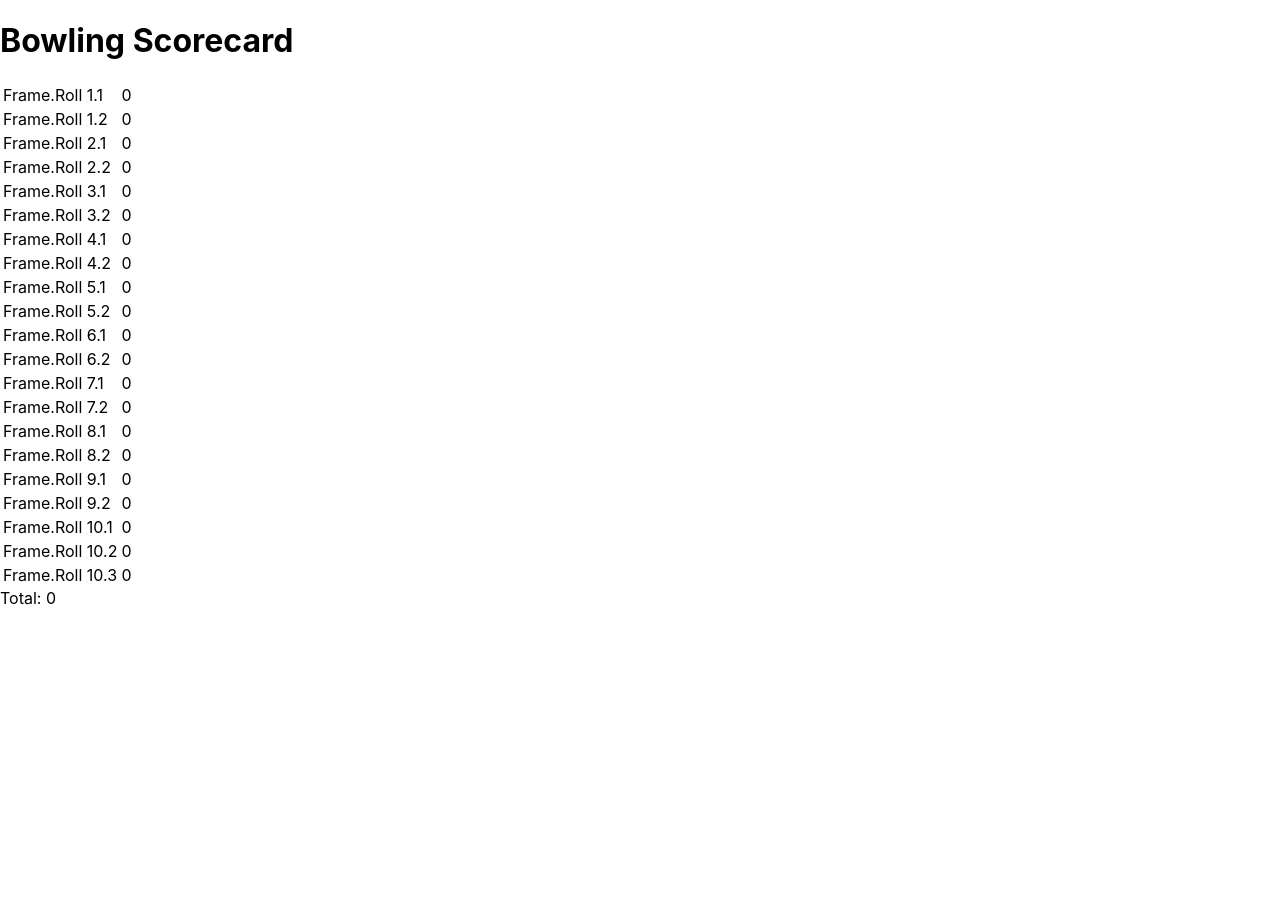
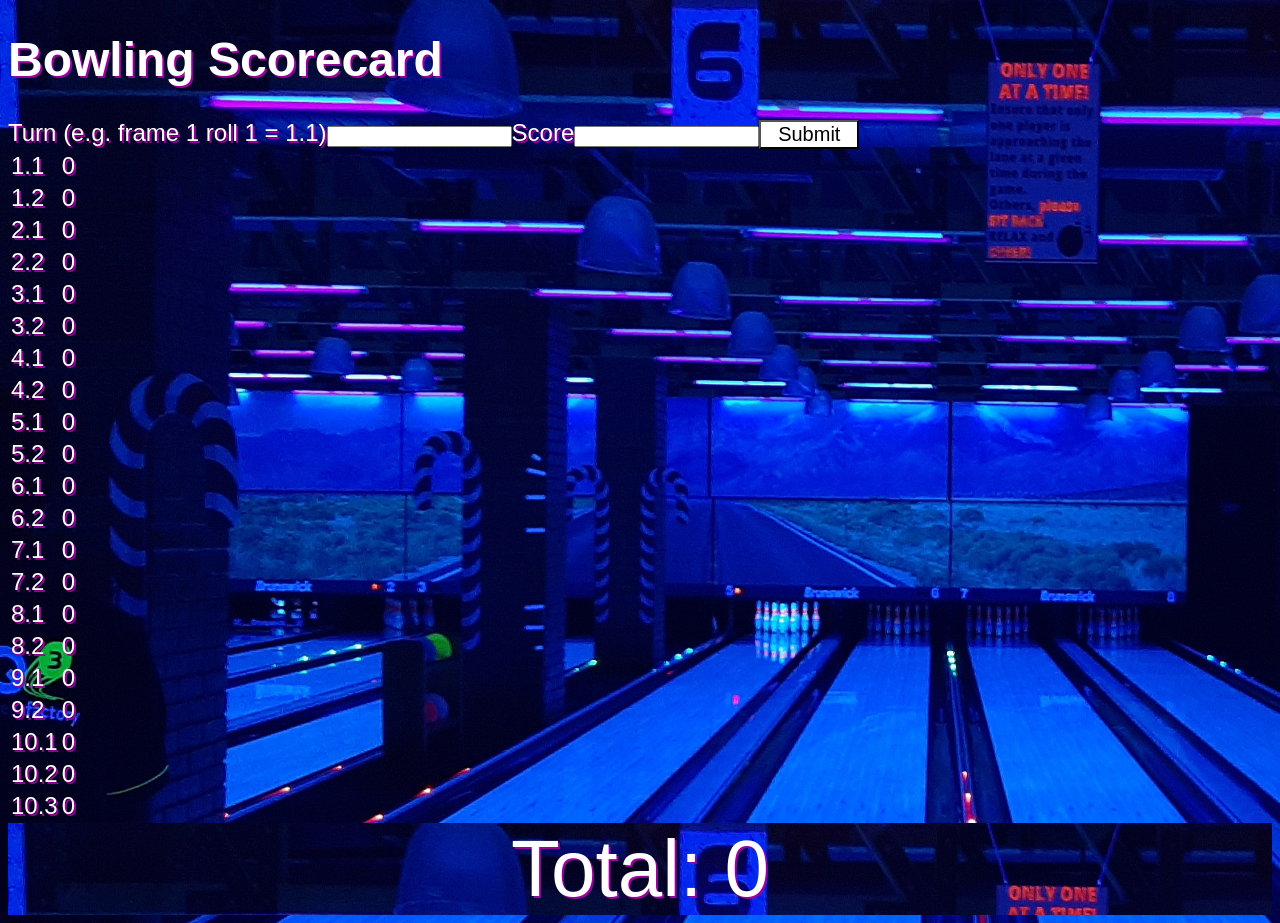
Before and after one commit to dm-devtech/Bowling-Scorecard-React, a React (Create React App) app: page / in a window 1280 px wide. Before the commit the page ends 800 px from the top, so only its background shows below. Built offline with nearby package versions, Linux system fonts and the light colour scheme.

Commit message:
added form to enter score

```diff
--- a/src/App.js
+++ b/src/App.js
@@ -1,11 +1,11 @@
-import React, { useState} from 'react';
+import React from 'react';
 import Controls from './components/Controls.js'
 
 function App() {
   return (
     <div className="App">
         <Controls/>
-      </div>
+    </div>
   );
 }
 
--- /dev/null
+++ b/src/CSS/formatting.css
@@ -0,0 +1,58 @@
+.Header {
+  height: 100%;
+  width: 100%;
+  letter-spacing: 5px;
+  color: white;
+  font: 90px Arial, sans-serif;
+  font-weight: bold;
+  text-align: center;
+  text-shadow: 2px 2px #ffffff;
+}
+
+.body-text {
+  height: 100%;
+  width: 100%;
+  letter-spacing: 5px;
+  color: white;
+  font: 70px Arial, sans-serif;
+  text-align: center;
+  text-shadow: 2px 2px #ffffff;
+}
+
+body {
+  color: white;
+  font: 24px Arial, sans-serif;
+  text-shadow: 2px 2px #990099;
+  background-color: green;
+  background-image: url('./Bowling.jpg');
+  background-size: 1920px 1080px;
+}
+
+.Total {
+  color: white;
+  font: 80px Arial, sans-serif;
+  text-shadow: 2px 2px #990099;
+  background-color: green;
+  background-image: url('./Bowling.jpg');
+  background-size: 1920px 1080px;
+  text-align: center;
+}
+
+.buttons {
+  margin: 0 auto;
+  size: 100px
+}
+
+.click:hover {
+    background: lightblue;
+    transform: scale(2);
+    transition-duration: 0.2s;
+    opacity: 0.8;
+}
+
+.click {
+    width: 100px;
+    background: white;
+    font-size: 20px;
+    cursor: pointer;
+}
--- a/src/components/Controls.js
+++ b/src/components/Controls.js
@@ -1,29 +1,79 @@
-import React from 'react';
-import Print from './Print.js';
 import Scorecard from './Scorecard.js';
+import React, { Component } from 'react';
 
-const Controls = () => {
-  let sth = new Scorecard
+class Controls extends Component {
+
+  constructor() {
+    super()
+    this.sth = new Scorecard()
+      this.state = {
+        turn: '',
+        score: ''
+      }
+      this.handleTurnChange = this.handleTurnChange.bind(this)
+      this.handleScoreChange = this.handleScoreChange.bind(this)
+    }
+
+    handleTurnChange = event => {
+      this.setState({
+        turn: event.target.value
+      });
+    }
+
+    handleScoreChange = event => {
+      this.setState({
+        score: event.target.value
+      });
+    }
+
+    handleSubmit = (event) => {
+      event.preventDefault();
+      this.setState({
+        isSubmitted: true,
+      });
+      this.sth.addRoll(Number(`${this.state.turn}`), Number(`${this.state.score}`))
+  };
+
+render() {
+  console.log(this.sth.score)
   return (
-    <div>
+    <div className="buttons">
     <h1>Bowling Scorecard</h1>
+    <form onSubmit = {this.handleSubmit}>
+      <label>Turn (e.g. frame 1 roll 1 = 1.1)</label>
+      <input type="text"
+             name="turn"
+             value={this.state.turn}
+             onChange={this.handleTurnChange}
+      />
+      <label>Score</label>
+      <input type="text"
+             name="score"
+             value={this.state.score}
+             onChange={this.handleScoreChange}
+      />
+      <input className="click" type="submit" value="Submit" />
+  </form>
       <table>
          <tbody>
          {
-           Object.keys(sth.score).map(itemKey => {
+           Object.keys(this.sth.score).map(itemKey => {
              return (
                <tr key={itemKey}>
-                 <td>Frame.Roll {itemKey}</td>
-                 <td>{itemKey === 'Link' ? <a href={sth.score[itemKey]}>{sth.score[itemKey]}</a> : sth.score[itemKey]}</td>
+                 <td> {itemKey}</td>
+                 <td>{this.sth.score[itemKey]}</td>
                </tr>
              )
            })
          }
          </tbody>
        </table>
-       Total: {sth.total(10)}
+       <div className="Total">
+       Total: {this.sth.total(10)}
+       </div>
       </div>
   )
 }
+}
 
-export default Controls;
+export default Controls
--- a/src/components/Scorecard.js
+++ b/src/components/Scorecard.js
@@ -2,7 +2,7 @@ import Print from './Print.js';
 
 export default class Scorecard {
 
-  constructor(printer = new Print){
+  constructor(printer = new Print() ){
     this.score = {'1.1':0, '1.2':0, '2.1':0, '2.2':0, '3.1':0, '3.2':0, '4.1':0, '4.2':0, '5.1':0, '5.2':0, '6.1':0, '6.2':0, '7.1':0, '7.2':0, '8.1':0, '8.2':0, '9.1':0, '9.2':0, '10.1':0, '10.2':0, '10.3':0}
     this.printer = printer
   };
--- a/src/index.js
+++ b/src/index.js
@@ -1,6 +1,6 @@
 import React from 'react';
 import ReactDOM from 'react-dom';
-import './index.css';
+import './CSS/formatting.css';
 import App from './App';
 import reportWebVitals from './reportWebVitals';
 
```
Also changed, not shown: src/CSS/Bowling.jpg (added).
